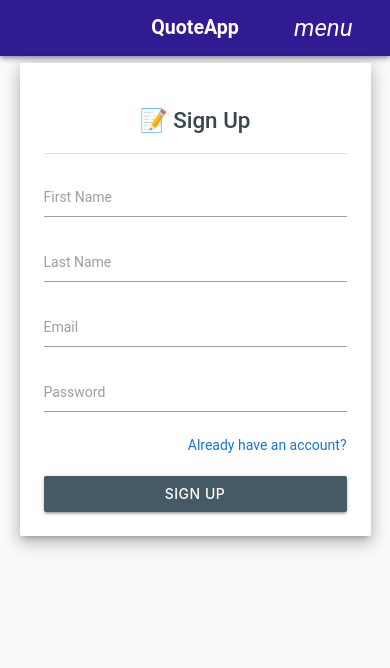
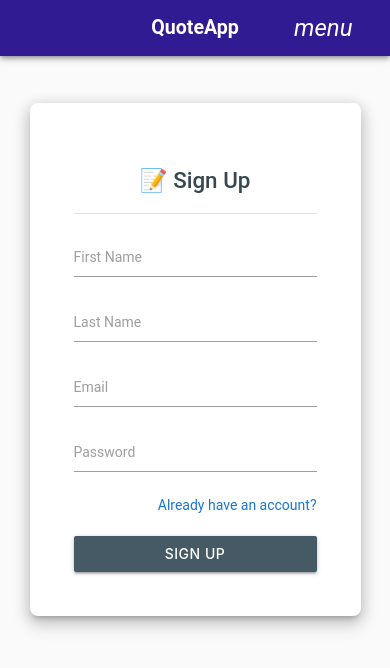
Before and after one commit to Muhammadasim225/quote-app, a React (Vite) app: page /signup in a window 390 px wide. Shown: the top 668 px of the page. Built offline with nearby package versions, Linux system fonts and the light colour scheme; no server answers.

Commit message:
Update App.css

```diff
--- a/src/App.css
+++ b/src/App.css
@@ -149,3 +149,48 @@ button.btn {
     font-size: 1.6rem;
   }
 }
+
+
+/* ========== Auth Form Container ========== */
+.auth-container {
+  max-width: 550px;
+  margin: 8% auto;
+}
+
+.auth-card {
+  padding: 20px;
+  border-radius: 8px;
+}
+
+/* Responsive typography for forms */
+@media screen and (max-width: 600px) {
+  .auth-container {
+    margin: 12% auto;
+    padding: 0 10px;
+  }
+
+  .auth-card h4 {
+    font-size: 1.6rem;
+  }
+}
+
+/* Input field text and alignment */
+input[type="text"],
+input[type="email"],
+input[type="password"] {
+  font-size: 1rem;
+  padding-left: 10px;
+  margin-bottom: 10px;
+}
+
+/* Form buttons */
+button.btn {
+  font-size: 1rem;
+  font-weight: 500;
+}
+
+/* Success message */
+.card-panel.green {
+  font-weight: 500;
+  font-size: 1rem;
+}
```
